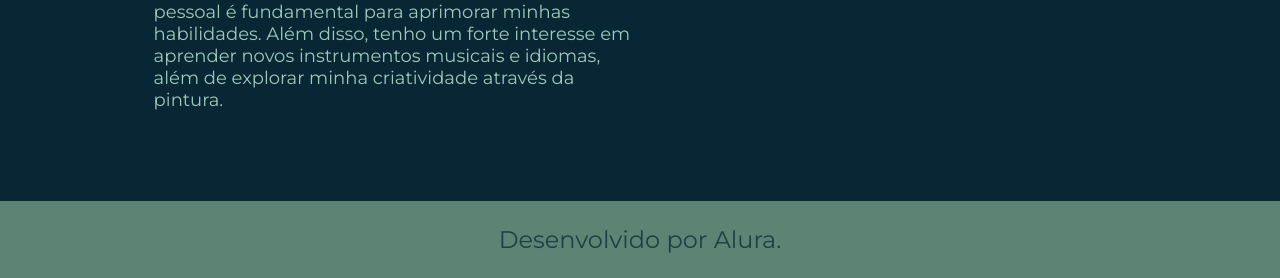
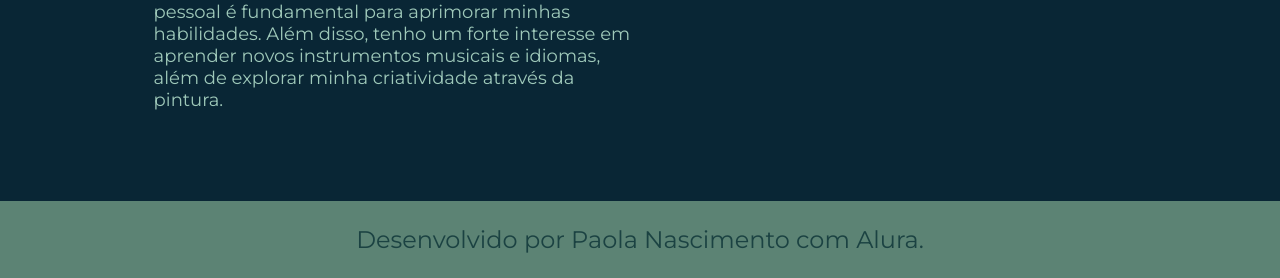
Before and after one commit to paolaalim/portifolio, a plain HTML site: page about.html in a window 1280 px wide. Shown: the part 590-868 px from the top of the page. Drawn offline with nearby package versions, Linux system fonts and the light colour scheme.

Commit message:
Atualização footer

```diff
--- a/about.html
+++ b/about.html
@@ -26,7 +26,7 @@
         <img class="apresentacao__imagem__about" src="./assets/snapedit_1708048964951.png" alt="Foto pessoal">
     </main>
     <footer class ="rodape">
-        <p>Desenvolvido por Alura.</p>
+        <p>Desenvolvido por Paola Nascimento com Alura.</p>
     </footer>
 </body>
 </html>
```
Also changed, not shown: curriculo.html (+1 -1 lines), index.html (+1 -1 lines).
